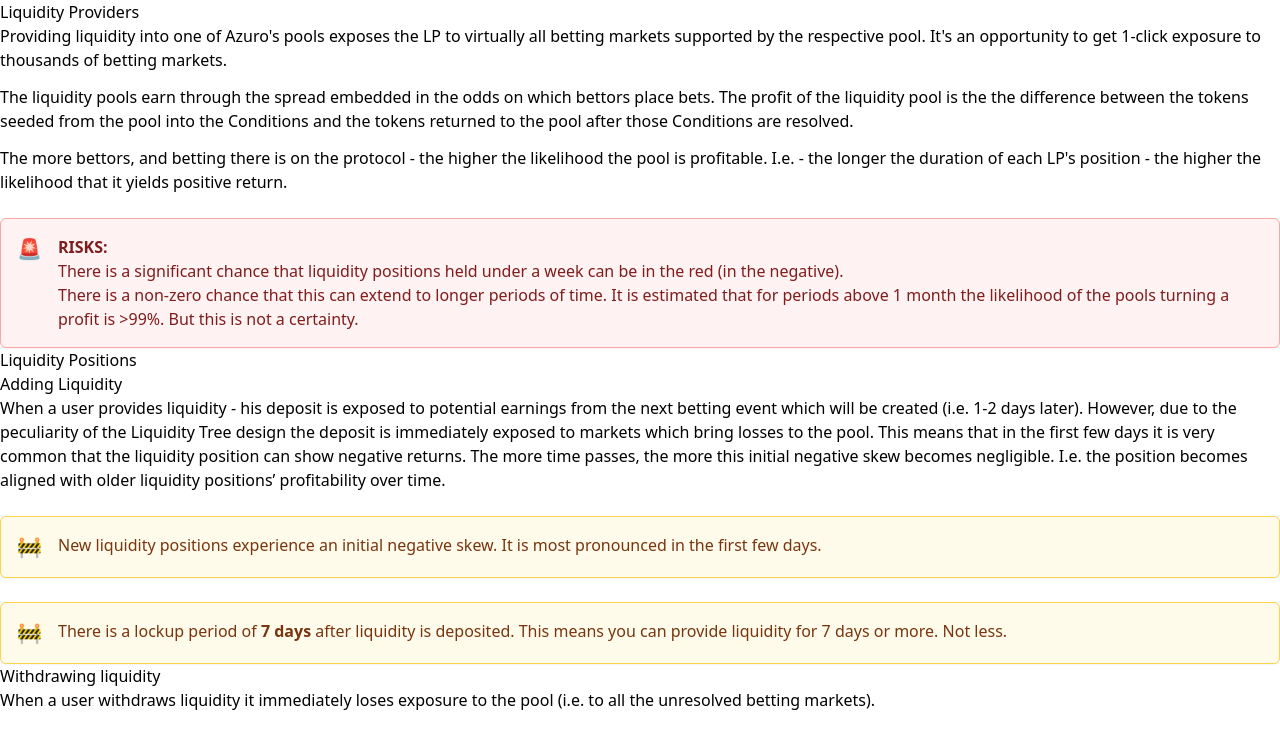
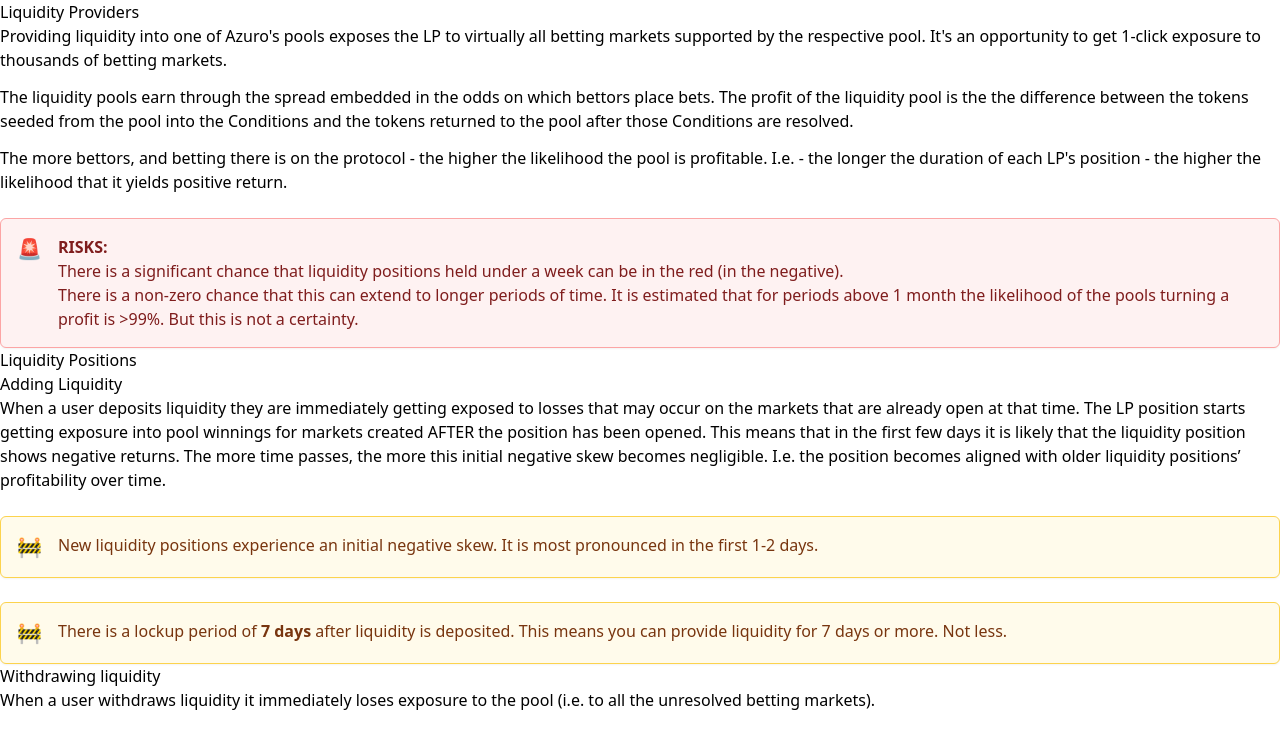
Before and after one commit to Azuro-protocol/gem-docs, a Next.js app: page /concepts/basic/liquidity-providers in a window 1280 px wide. Shown: the top 748 px of the page. Built offline with nearby package versions, Linux system fonts and the light colour scheme.

Commit message:
Update liquidity-providers.mdx
tried to make it simpler

```diff
--- a/pages/concepts/basic/liquidity-providers.mdx
+++ b/pages/concepts/basic/liquidity-providers.mdx
@@ -23,10 +23,10 @@ I.e. - the longer the duration of each LP's position - the higher the likelihood
 
 ### Adding Liquidity
 
-When a user provides liquidity - his deposit is exposed to potential earnings from the next betting event which will be created (i.e. 1-2 days later). However, due to the peculiarity of the Liquidity Tree design the deposit is immediately exposed to markets which bring losses to the pool. This means that in the first few days it is very common that the liquidity position can show negative returns. The more time passes, the more this initial negative skew becomes negligible. I.e. the position becomes aligned with older liquidity positions’ profitability over time.
+When a user deposits liquidity they are immediately getting exposed to losses that may occur on the markets that are already open at that time. The LP position starts getting exposure into pool winnings for markets created AFTER the position has been opened. This means that in the first few days it is likely that the liquidity position shows negative returns. The more time passes, the more this initial negative skew becomes negligible. I.e. the position becomes aligned with older liquidity positions’ profitability over time.
 
 <Callout type="warning">
-  New liquidity positions experience an initial negative skew. It is most pronounced in the first few days.
+  New liquidity positions experience an initial negative skew. It is most pronounced in the first 1-2 days.
 </Callout>
 
 <Callout type="warning">
```
